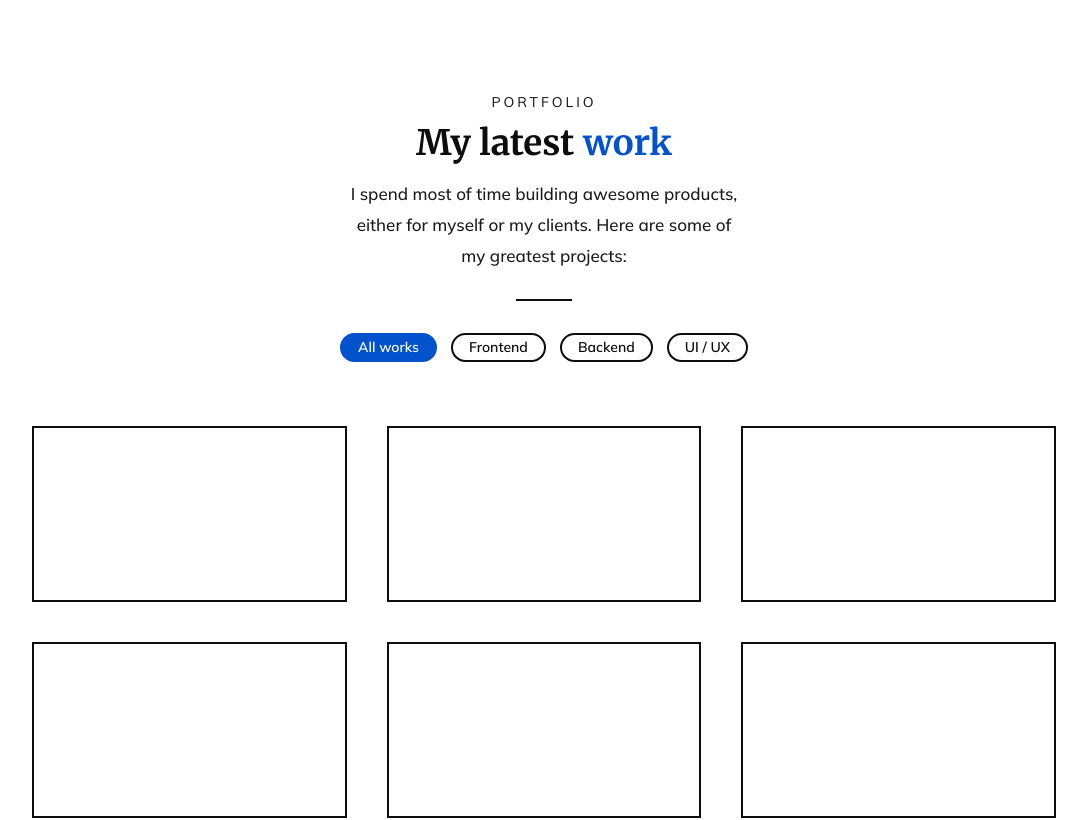
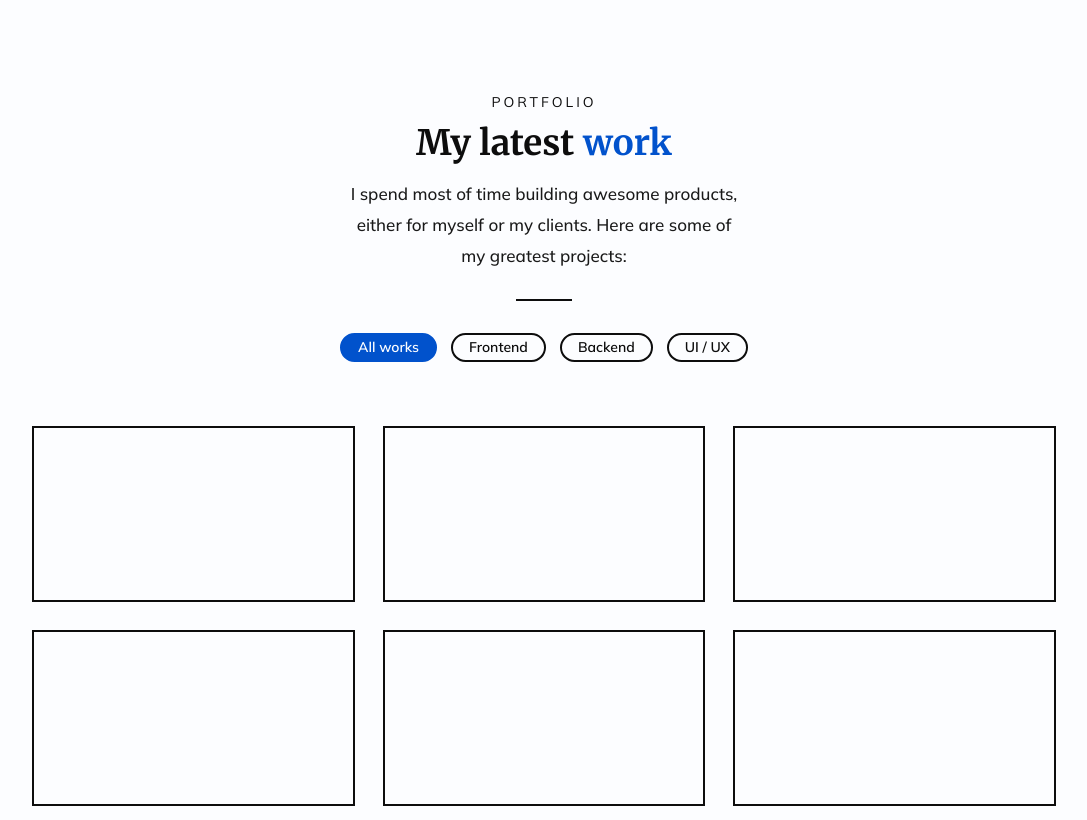
Before and after one commit to NightClover-code/portfolio-website-v2, a Next.js app: page / in a window 1280 px wide. Shown: the part 730-1550 px from the top of the page, without its empty margins (96-1183 px from the left). Built offline with nearby package versions, Linux system fonts and the light colour scheme.

Commit message:
fix: setting bg as off-white

```diff
--- a/components/Projects/index.tsx
+++ b/components/Projects/index.tsx
@@ -23,7 +23,7 @@ const Projects = () => {
         <Tags tags={tags} />
       </div>
 
-      <div className="grid grid-cols-3 gap-10 mt-16">
+      <div className="grid grid-cols-3 gap-7 mt-16">
         <div className="block border-2 border-black h-44"></div>
         <div className="block border-2 border-black h-44"></div>
         <div className="block border-2 border-black h-44"></div>
--- a/styles/css/default.css
+++ b/styles/css/default.css
@@ -41,6 +41,10 @@ h1 span {
           box-sizing: border-box;
 }
 
+body {
+  @apply bg-offWhite;
+}
+
 .app__container {
   @apply min-h-screen font-mulish text-sm text-black font-normal;
 }
--- a/styles/default.scss
+++ b/styles/default.scss
@@ -12,6 +12,10 @@
   box-sizing: border-box;
 }
 
+body {
+  @apply bg-offWhite;
+}
+
 .app__container {
   @apply min-h-screen font-mulish text-sm text-black font-normal;
 }
```
Also changed, not shown: public/images/portfolio/frontend/manage.png (added), 1 other file (tests, documents, lock files or other folders).
